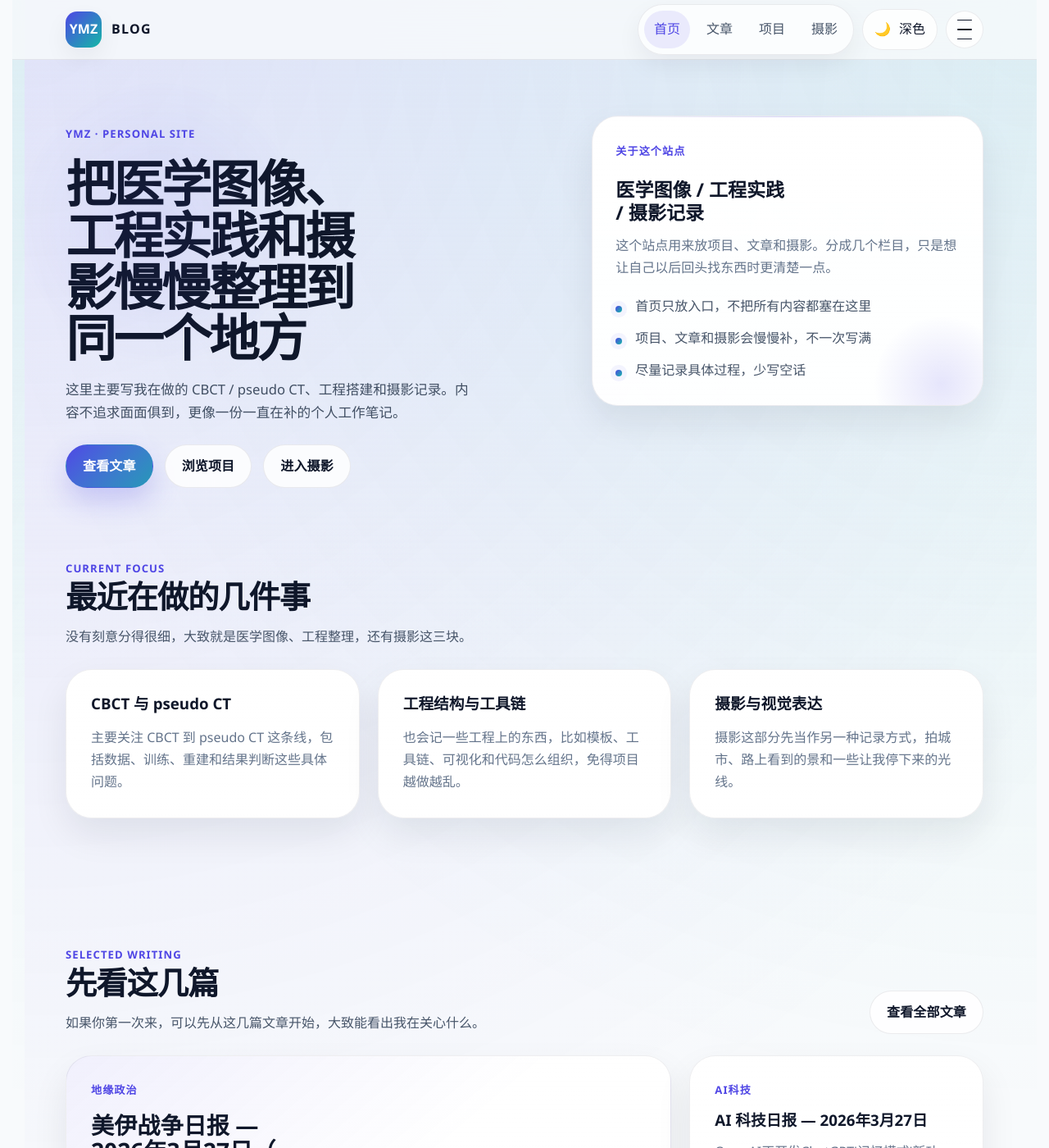
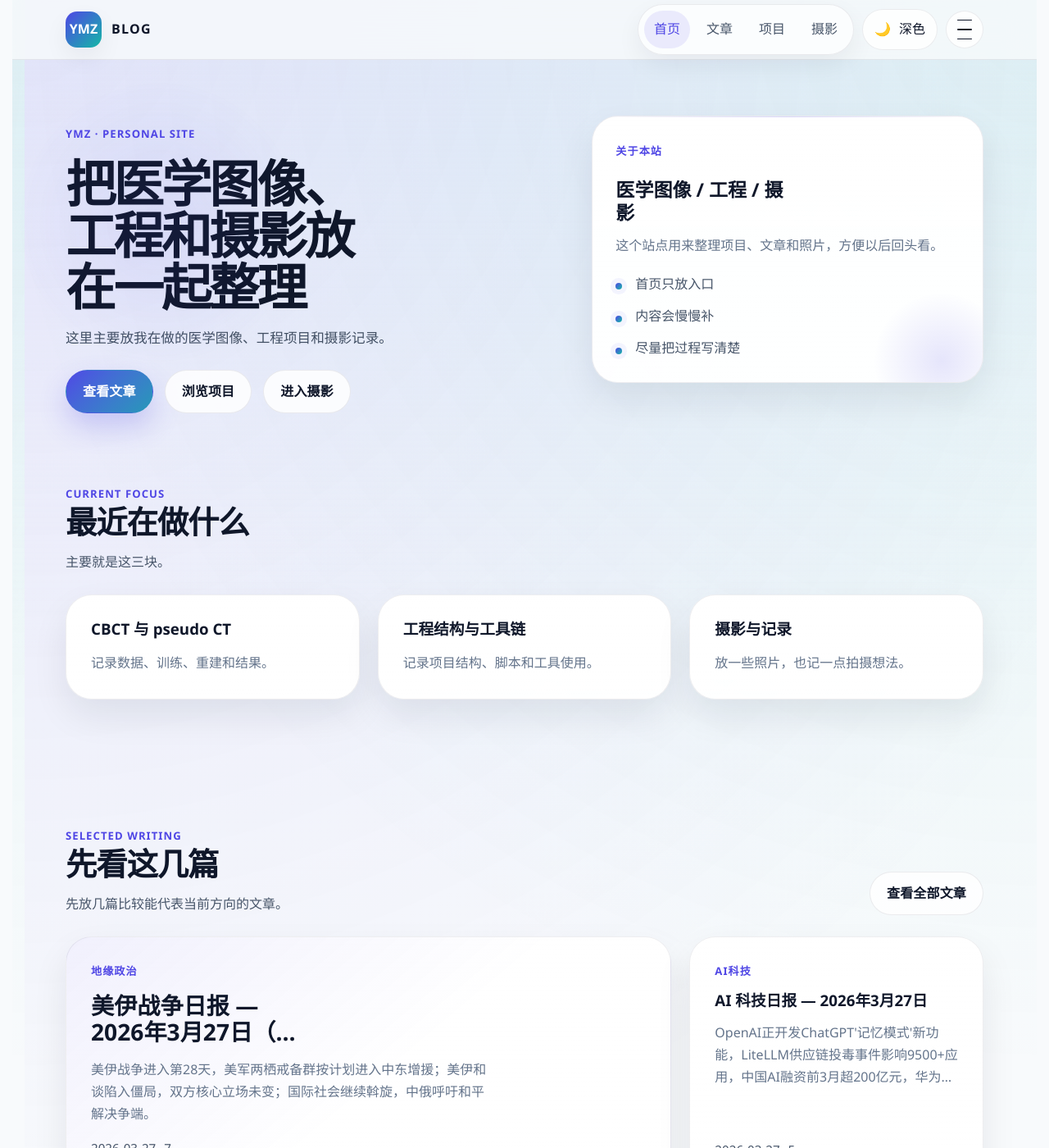
Before and after one commit to YMZ1998/YMZ1998.github.io, a Jekyll site: the page built from index.html, in a window 1280 px wide and 1400 px high. Shown: the whole window at 82% size. Built offline with Jekyll 4.4.1, drawn with Linux system fonts in a browser that asks for light colours; some of the changed text lies outside the part shown.

Commit message:
simplify homepage copy

```diff
--- a/_config.yml
+++ b/_config.yml
@@ -1,5 +1,5 @@
 title: YMZ Blog
-description: 记录医学图像、工程实践与摄影创作的个人站点。
+description: 整理医学图像、工程和摄影内容的个人站点。
 lang: zh-CN
 timezone: Asia/Shanghai
 future: true
@@ -35,15 +35,15 @@ defaults:
       page_id: photo
 author:
   name: YMZ
-  role: 医学图像 / 工程实践 / 摄影记录
-  bio: 这里主要写我在做的 CBCT / pseudo CT、工程搭建和摄影记录。内容不追求面面俱到，更像一份一直在补的个人工作笔记。
+  role: 医学图像 / 工程 / 摄影
+  bio: 这里主要放我在做的医学图像、工程项目和摄影记录。
   location: China
   github: https://github.com/YMZ1998
-  intro: 这个站点用来放项目、文章和摄影。分成几个栏目，只是想让自己以后回头找东西时更清楚一点。
+  intro: 这个站点用来整理项目、文章和照片，方便以后回头看。
 focus_areas:
   - title: CBCT 与 pseudo CT
-    description: 主要关注 CBCT 到 pseudo CT 这条线，包括数据、训练、重建和结果判断这些具体问题。
+    description: 记录数据、训练、重建和结果。
   - title: 工程结构与工具链
-    description: 也会记一些工程上的东西，比如模板、工具链、可视化和代码怎么组织，免得项目越做越乱。
-  - title: 摄影与视觉表达
-    description: 摄影这部分先当作另一种记录方式，拍城市、路上看到的景和一些让我停下来的光线。
+    description: 记录项目结构、脚本和工具使用。
+  - title: 摄影与记录
+    description: 放一些照片，也记一点拍摄想法。
--- a/index.html
+++ b/index.html
@@ -1,7 +1,7 @@
 ---
 layout: default
 title: YMZ Blog | 个人主页
-description: 个人主页，集中整理医学图像、工程实践与摄影作品。
+description: 个人主页，整理医学图像、工程和摄影内容。
 page_id: home
 ---
 <main class="home-main">
@@ -12,21 +12,21 @@ page_id: home
   {% endcapture %}
   {% capture hero_side %}
   <div class="home-hero-panel-copy">
-    <p class="panel-label">关于这个站点</p>
+    <p class="panel-label">关于本站</p>
     <h2>{{ site.author.role }}</h2>
     <p class="panel-text">{{ site.author.intro }}</p>
   </div>
   <ul class="check-list home-hero-points">
-    <li>首页只放入口，不把所有内容都塞在这里</li>
-    <li>项目、文章和摄影会慢慢补，不一次写满</li>
-    <li>尽量记录具体过程，少写空话</li>
+    <li>首页只放入口</li>
+    <li>内容会慢慢补</li>
+    <li>尽量把过程写清楚</li>
   </ul>
   {% endcapture %}
-  {% include content-hero.html eyebrow="YMZ · Personal Site" title="把医学图像、工程实践和摄影慢慢整理到同一个地方" copy=site.author.bio actions=hero_actions side=hero_side %}
+  {% include content-hero.html eyebrow="YMZ · Personal Site" title="把医学图像、工程和摄影放在一起整理" copy=site.author.bio actions=hero_actions side=hero_side %}
 
   <section class="section">
     <div class="container">
-      {% include section-heading.html eyebrow="Current Focus" title="最近在做的几件事" copy="没有刻意分得很细，大致就是医学图像、工程整理，还有摄影这三块。" %}
+      {% include section-heading.html eyebrow="Current Focus" title="最近在做什么" copy="主要就是这三块。" %}
       <div class="focus-grid">
         {% for area in site.focus_areas %}
         <article class="focus-card card">
@@ -42,30 +42,30 @@ page_id: home
   {% assign featured_projects = site.projects | where: "featured", true | sort: "order" %}
   {% assign featured_photos = site.photography | where: "featured", true | sort: "order" %}
 
-  {% include featured-section.html section_id="home-articles" eyebrow="Selected Writing" title="先看这几篇" copy="如果你第一次来，可以先从这几篇文章开始，大致能看出我在关心什么。" action_href="/articles/" action_label="查看全部文章" grid_class="post-grid" items=featured_posts kind="post" limit=3 %}
-  {% include featured-section.html section_id="home-projects" eyebrow="Selected Projects" title="正在推进的项目" copy="这里挑的是我最近投入比较多、也愿意继续往下做的项目。" action_href="/projects/" action_label="查看全部项目" grid_class="project-grid" items=featured_projects kind="project" limit=3 muted=true %}
-  {% include featured-section.html section_id="home-photography" eyebrow="Selected Photography" title="随手放的几张图" copy="摄影这部分现在还在慢慢补，先放几张能代表页面气质的内容。" action_href="/photography/" action_label="查看全部作品" grid_class="photo-grid" items=featured_photos kind="photo" limit=3 %}
+  {% include featured-section.html section_id="home-articles" eyebrow="Selected Writing" title="先看这几篇" copy="先放几篇比较能代表当前方向的文章。" action_href="/articles/" action_label="查看全部文章" grid_class="post-grid" items=featured_posts kind="post" limit=3 %}
+  {% include featured-section.html section_id="home-projects" eyebrow="Selected Projects" title="正在做的项目" copy="这里是最近还在持续推进的内容。" action_href="/projects/" action_label="查看全部项目" grid_class="project-grid" items=featured_projects kind="project" limit=3 muted=true %}
+  {% include featured-section.html section_id="home-photography" eyebrow="Selected Photography" title="最近放上来的照片" copy="先放一些图，后面再慢慢补完整。" action_href="/photography/" action_label="查看全部作品" grid_class="photo-grid" items=featured_photos kind="photo" limit=3 %}
 
   <section class="section muted-section">
     <div class="container">
-      {% include section-heading.html eyebrow="Contact / Navigation" title="往下看" copy="如果想更具体一点，可以直接进文章、项目或摄影页，不用在首页停太久。" %}
+      {% include section-heading.html eyebrow="Contact / Navigation" title="往下看" copy="想看具体内容，可以直接进文章、项目或摄影页。" %}
       <div class="hub-grid">
         <article class="hub-card card">
           <span class="post-tag">Articles</span>
           <h3>文章</h3>
-          <p>主要是技术记录、部署过程和一些项目推进时的判断。</p>
+          <p>主要放技术记录、部署过程和一些阶段性总结。</p>
           <a class="text-link" href="{{ '/articles/' | relative_url }}">进入文章页 →</a>
         </article>
         <article class="hub-card card">
           <span class="post-tag">Projects</span>
           <h3>项目</h3>
-          <p>把正在做的项目单独拎出来，方便记清楚它们各自做到哪一步。</p>
+          <p>把正在做的项目单独整理出来，方便回头查。</p>
           <a class="text-link" href="{{ '/projects/' | relative_url }}">进入项目页 →</a>
         </article>
         <article class="hub-card card">
           <span class="post-tag">Photography</span>
           <h3>摄影</h3>
-          <p>先放一些图，后面再慢慢把拍摄说明、地点和整理方式补完整。</p>
+          <p>先放照片，后面再慢慢补说明和整理方式。</p>
           <a class="text-link" href="{{ '/photography/' | relative_url }}">进入摄影页 →</a>
         </article>
       </div>
```
